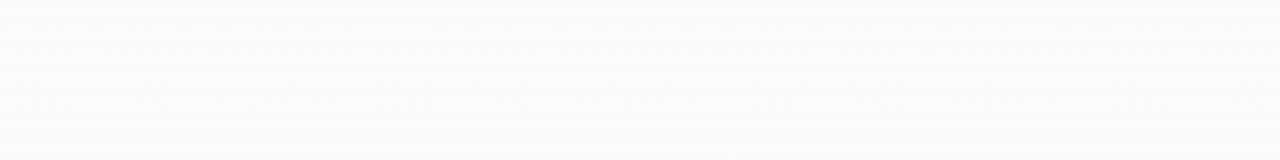
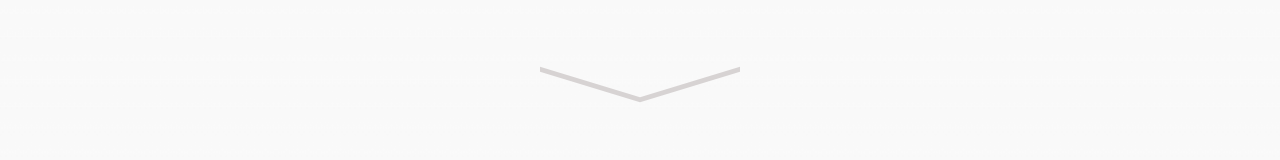
Before and after one commit to dhjiang1/darren-jiang, a Next.js app in the folder personal-site/: page / in a window 1280 px wide. Shown: the part 554-714 px from the top of the page. Built offline with nearby package versions, Linux system fonts and the light colour scheme.

Commit message:
homepage arrow with animation

```diff
--- a/personal-site/src/app/page.module.css
+++ b/personal-site/src/app/page.module.css
@@ -57,6 +57,48 @@
     font-weight: 300;
     font-size: 16px;
     line-height: 19px;
+  }
+
+  .down {
+    display: flex;
+    justify-content: center;
+    position: relative;
+    top: 600px;
+  }
+
+  .chevron {
+    position: relative;
+    text-align: center;
+
+    padding: 12px;
+    margin-bottom: 6px;
+    height: 5px;
+    width: 200px;
+    animation: updown 1s linear infinite alternate;
+  }
+  .chevron:before {
+    content: '';
+    position: absolute;
+    top: 0;
+    left: 0;
+    height: 20%;
+    width: 50%;
+    background: #D7D3D3;
+    transform: skew(0deg, 17deg);
+  }
+  .chevron:after {
+    content: '';
+    position: absolute;
+    top: 0;
+    right: 0;
+    height: 20%;
+    width: 50%;
+    background: #D7D3D3;
+    transform: skew(0deg, -17deg);
+  }
+
+  @keyframes updown {
+    100%{transform: translateY(15px);}
   }
 
   /* about page */
--- a/personal-site/src/app/page.tsx
+++ b/personal-site/src/app/page.tsx
@@ -34,6 +34,10 @@ export default function Home() {
           <div className={styles.email}>
             <h1>darren.jiang135@gmail.com</h1>
           </div>
+        </div>
+
+        <div className={styles.down}>
+          <div className={styles.chevron}></div>
         </div>
 
       </section>
```
